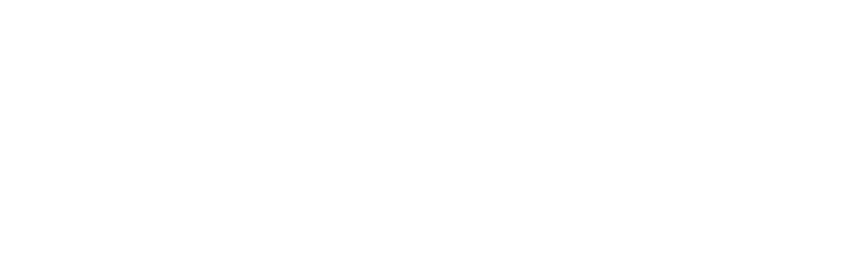
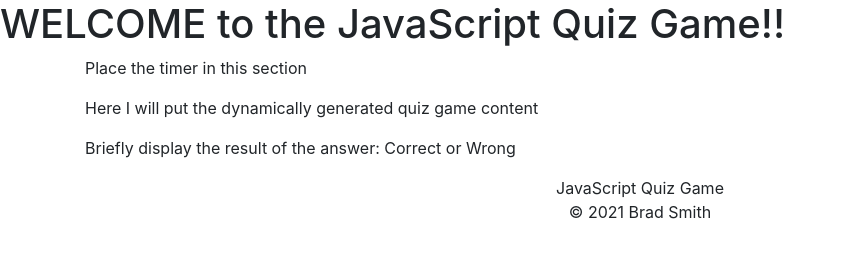
Before and after one commit to smithfamily42/javascriptQuiz, a plain HTML site: page index.html in a window 1280 px wide. Shown: the whole page, without its empty margins (0-844 px from the left). Drawn offline with nearby package versions, Linux system fonts and the light colour scheme.

Commit message:
updated HTML

```diff
--- a/index.html
+++ b/index.html
@@ -5,14 +5,40 @@
     <meta http-equiv="X-UA-Compatible" content="IE=edge">
     <meta name="viewport" content="width=device-width, initial-scale=1.0">
     <title>JavaScript Quiz</title>
+    <link rel="stylesheet" href="https://cdn.jsdelivr.net/npm/bootstrap@4.6.0/dist/css/bootstrap.min.css" integrity="sha384-B0vP5xmATw1+K9KRQjQERJvTumQW0nPEzvF6L/Z6nronJ3oUOFUFpCjEUQouq2+l" crossorigin="anonymous" />
+    <link rel="preconnect" href="https://fonts.gstatic.com">
+    <link href="https://fonts.googleapis.com/css2?family=Fira+Sans&display=swap" rel="stylesheet">
 </head>
 <body>
     <header>
+<!--styled top of the webpage-->
+        <h1><span class="">WELCOME</span> to the JavaScript Quiz Game!!</h1>
+    </header>
+    <div class="container-md"> <!--open the container-->
+        <div class="row">
+            <div class="col-12"><!--this is for the content above the dynamically generated js content-->
+            <p>Place the timer in this section</p>
+            </div>
+        </div>
+        <div class="row">
+            <div class="col-12"><!--dynamically generated content for game-->
+                <p>Here I will put the dynamically generated quiz game content</p>
+            </div>
+        </div>
+        <div class="row">
+            <div class="col-12"><!--dynamically display result Correct or Wrong-->
+                <p>Briefly display the result of the answer: Correct or Wrong</p>
+            </div>
+        </div>
 
-    </header>
+    </div><!--close the container-->
 
     <footer>
-
+<!--Styled section at the bottom of the page-->
+    <p class="text-center">JavaScript Quiz Game <br />&copy; 2021 Brad Smith</p>
     </footer>
+<script src="https://code.jquery.com/jquery-3.5.1.slim.min.js" integrity="sha384-DfXdz2htPH0lsSSs5nCTpuj/zy4C+OGpamoFVy38MVBnE+IbbVYUew+OrCXaRkfj" crossorigin="anonymous"></script>
+<script src="https://cdn.jsdelivr.net/npm/popper.js@1.16.1/dist/umd/popper.min.js" integrity="sha384-9/reFTGAW83EW2RDu2S0VKaIzap3H66lZH81PoYlFhbGU+6BZp6G7niu735Sk7lN" crossorigin="anonymous"></script>
+<script src="https://cdn.jsdelivr.net/npm/bootstrap@4.6.0/dist/js/bootstrap.min.js" integrity="sha384-+YQ4JLhjyBLPDQt//I+STsc9iw4uQqACwlvpslubQzn4u2UU2UFM80nGisd026JF" crossorigin="anonymous"></script>
 </body>
 </html>
```
